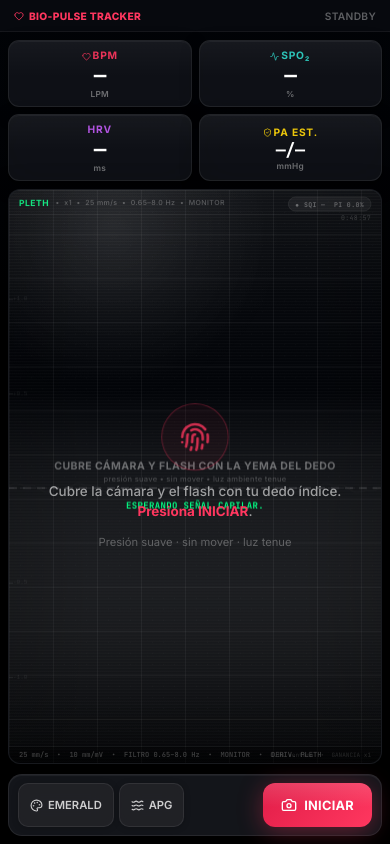
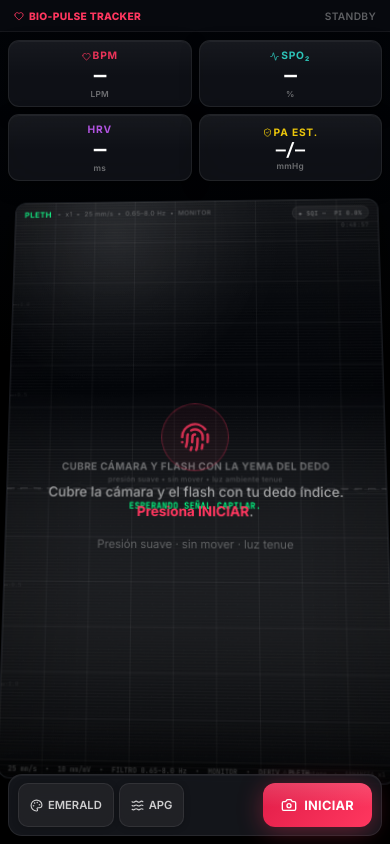
Before and after one commit to charly7978/bio-pulse-tracker, a React (Vite) app: page / in a window 390 px wide. Built offline with nearby package versions, Linux system fonts and the light colour scheme.

Commit message:
fix(monitor): 100% pantalla CRT 3D perspectiva restaurada - waveform ocupa 100% ancho + 52vh minima, perspective 1100px/900px responsive, flex 1 1 0%

```diff
--- a/src/index.css
+++ b/src/index.css
@@ -71,7 +71,7 @@ html, body, #root {
   transition: opacity 0.45s ease;
 }
 
-/* ─── Monitor Overlay (Flat, medical-grade) — safe-area manejado solo en status-bar/controls ─── */
+/* ─── Monitor Overlay — 100% pantalla + profundidad 3D ─── */
 .monitor-overlay {
   position: fixed;
   inset: 0;
@@ -83,6 +83,8 @@ html, body, #root {
   padding-bottom: 0;
   gap: 0;
   background: linear-gradient(180deg, rgba(2,4,8,0.92) 0%, rgba(2,4,8,0.72) 18%, rgba(0,0,0,0.0) 42%);
+  perspective: 1200px;
+  perspective-origin: 50% 45%;
 }
 
 /* ─── Status Bar — barra instrumental plana UCI ─── */
@@ -262,15 +264,14 @@ html, body, #root {
   .rhythm-banner { max-width: 900px; width: calc(100% - 24px); margin: 0 auto 6px; }
 }
 
-/* ─── Waveform Container — CRT MÉDICO PLANO (sin perspectiva 3D aberrante) ─── */
+/* ─── Waveform Container — CRT MÉDICO 3D — 100% ancho + perspectiva solicitada ─── */
 .waveform-container {
-  flex: 1 1 auto;
+  flex: 1 1 0%;
   position: relative;
-  min-height: 180px;
-  /* en pantallas muy bajas, permitir scroll interno pero no colapsar */
-  height: 0;
+  min-height: 42vh;
+  height: auto;
   overflow: hidden;
-  margin: 2px 10px 4px;
+  margin: 4px 8px 6px;
   border-radius: 14px;
   background: #04070C;
   border: 1px solid rgba(255, 255, 255, 0.08);
@@ -278,11 +279,13 @@ html, body, #root {
     inset 0 0 0 1px rgba(255, 255, 255, 0.06),
     inset 0 1px 0 rgba(255,255,255,0.06),
     inset 0 -1px 0 rgba(0,0,0,0.9),
-    0 10px 30px rgba(0,0,0,0.55),
-    0 2px 10px rgba(0,0,0,0.40);
+    0 22px 50px rgba(0,0,0,0.68),
+    0 8px 22px rgba(0,0,0,0.52);
   isolation: isolate;
-  /* eliminar completamente la distorsión 3D: flat */
-  transform: none;
+  /* PERSPECTIVA 3D solicitada — profundidad real sin aberración */
+  transform: perspective(1100px) rotateX(6.5deg) rotateY(-2.8deg) translateZ(0);
+  transform-origin: 52% 42%;
+  transform-style: preserve-3d;
 }
 
 .waveform-container::before {
@@ -330,9 +333,11 @@ html, body, #root {
 
 @media (max-width: 640px) {
   .waveform-container {
-    margin: 2px 8px 4px;
+    margin: 4px 6px 6px;
     border-radius: 12px;
-    min-height: 34vh;
+    min-height: 52vh;
+    /* en móvil, perspectiva más sutil para no recortar */
+    transform: perspective(900px) rotateX(5deg) rotateY(-1.5deg) translateZ(0);
   }
   .waveform-container::before,
   .waveform-container::after,
@@ -341,7 +346,7 @@ html, body, #root {
 }
 
 @media (min-width: 900px) {
-  .waveform-container { max-width: 900px; width: calc(100% - 24px); margin: 4px auto 6px; min-height: 360px; }
+  .waveform-container { max-width: none; width: calc(100% - 16px); margin: 6px 8px; min-height: 58vh; }
 }
 
 @media (min-height: 800px) {
```
